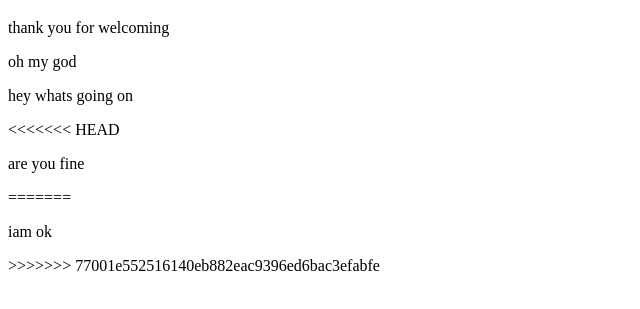
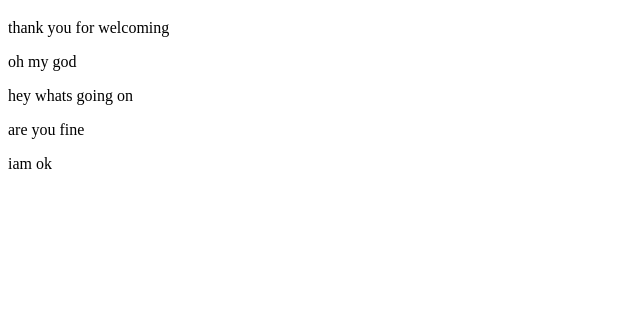
Before and after one commit to Mounika-1822/clone-3, a plain HTML site: page index.html in a window 1280 px wide. Shown: the part 61-370 px from the top of the page, without its empty margins (0-640 px from the left). Drawn offline with Linux system fonts and the light colour scheme.

Commit message:
index.html

```diff
--- a/index.html
+++ b/index.html
@@ -12,11 +12,8 @@
     <p>thank you for welcoming</p>
     <p>oh my god</p>
     <p>hey whats going on</p>
-<<<<<<< HEAD
     <p>are you fine</p>
-=======
     <p>iam ok </p>
->>>>>>> 77001e552516140eb882eac9396ed6bac3efabfe
 </body>
 
 </html>
```
